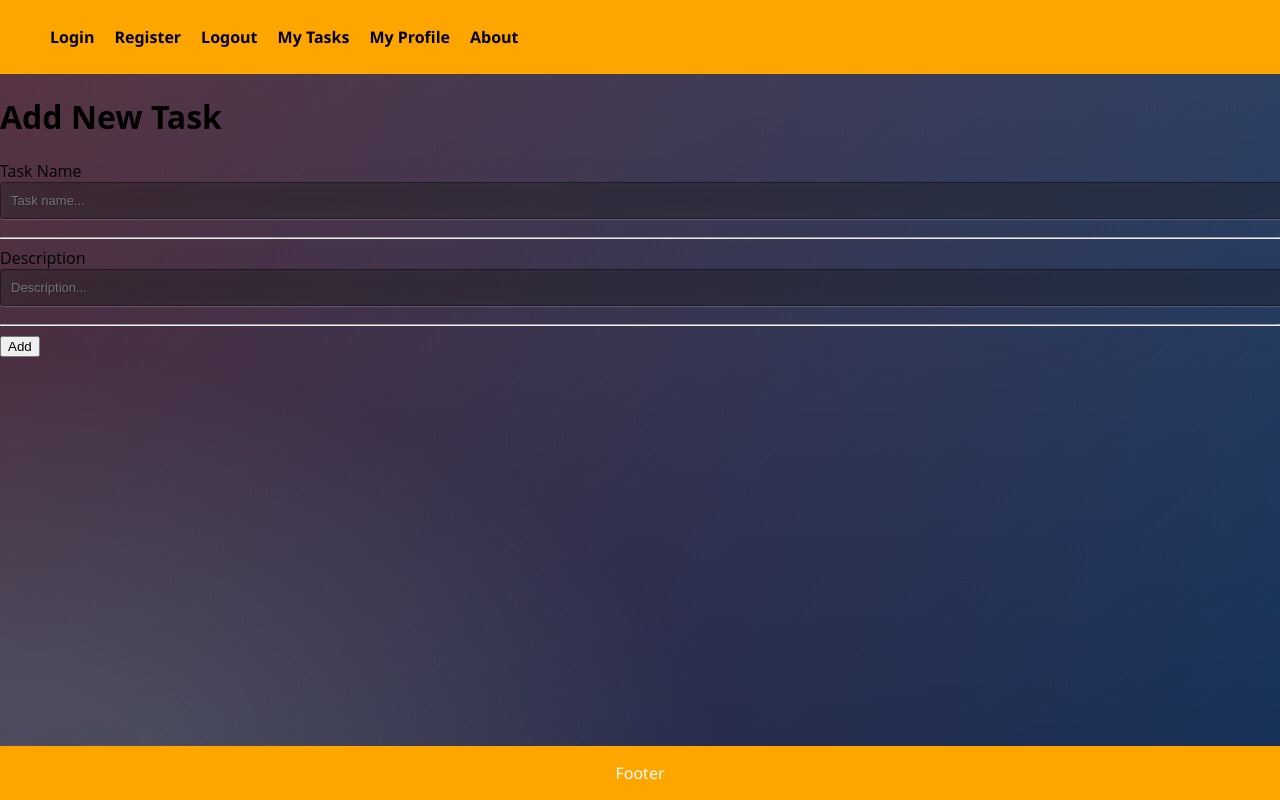
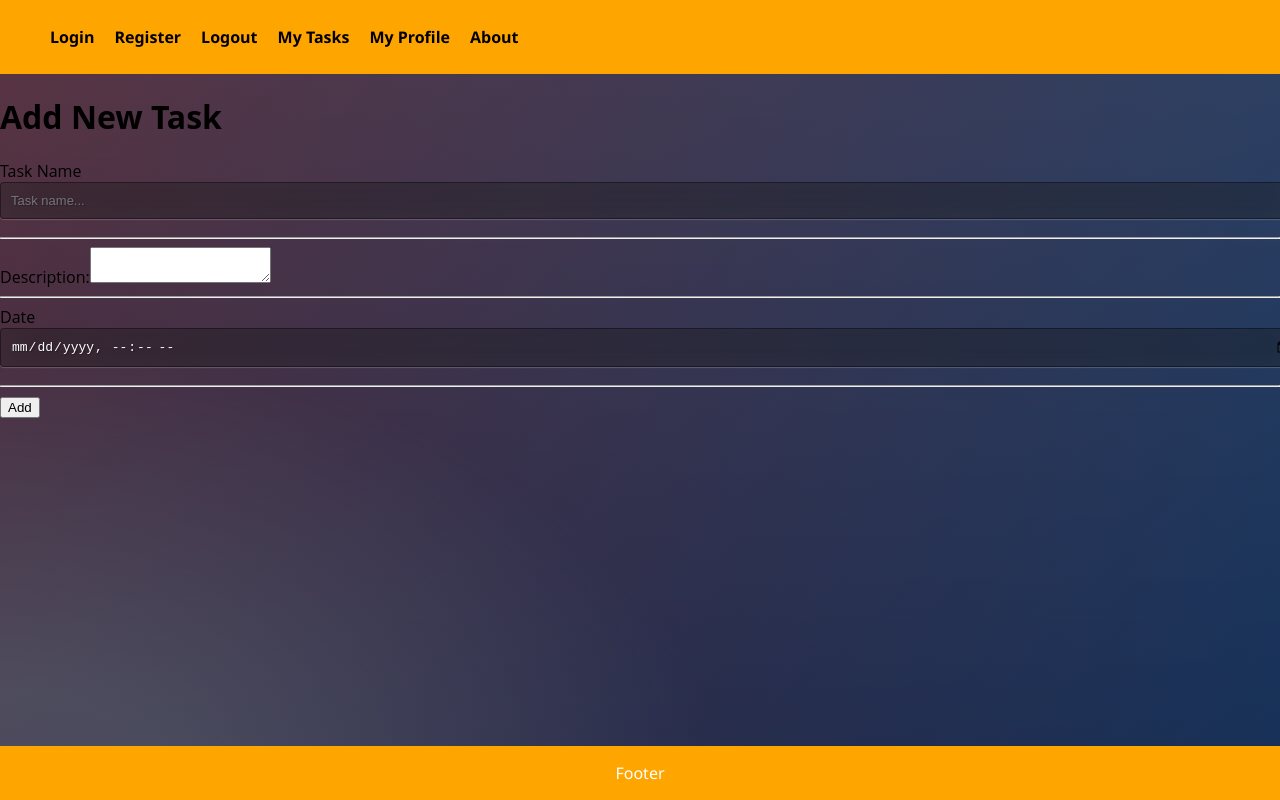
Before and after one commit to EmilPopovski24/Organizer, a React (Create React App) app in the folder organizer/: page /new-task in a window 1280 px wide. Shown: the top 800 px of the page. Built offline with nearby package versions, Linux system fonts and the light colour scheme.

Commit message:
Update NewTask.js

```diff
--- a/organizer/src/components/NewTask/NewTask.js
+++ b/organizer/src/components/NewTask/NewTask.js
@@ -9,13 +9,16 @@ export const NewTask = () => {
         <h1 className='addNewTask'>Add New Task</h1>
             <section id ="create-page">
                 <form id="create" method="POST">
-                    <label htmlFor="task-title">Task Name</label>
-                    <input type="text" id="name" name="taskName" placeholder="Task name..." className='parameters'/>
+                    <label htmlFor="task-name">Task Name</label>
+                    <input type="text" id="taskName" name="taskName" placeholder="Task name..." className='parameters'/>
                     <hr />
-                    <label htmlFor="task-title">Description</label>
-                    <input type="textarea" id="description" name="description" placeholder="Description..." className='parameters'/>
+                    <label htmlFor="description">Description:</label>
+                    <textarea className="description" name="task-description" id="task-description" required></textarea>
                     <hr />
-                    <button type="submit" className="addPetBtn">Add</button>
+                    <label htmlFor="date">Date</label>
+                    <input type="datetime-local" id="task-datedate" name="task-date" className='parameters'/>
+                    <hr />
+                    <button type="submit" className="addTaskBtn">Add</button>
                 </form>
             </section>
         </>
```
